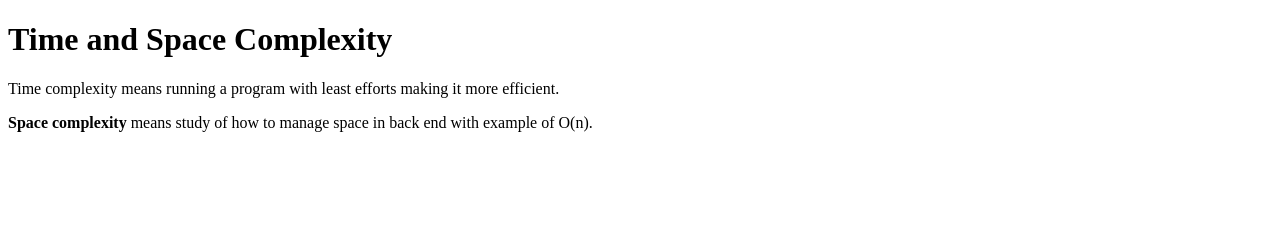
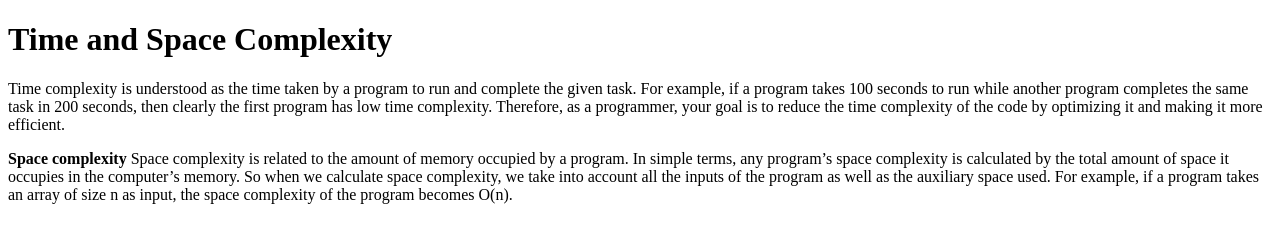
Before and after one commit to acciojob/time-and-space-complexity-shubh43, a website: page main.html in a window 1280 px wide. Drawn offline with Linux system fonts and the light colour scheme.

Commit message:
created a submission

```diff
--- a/main.html
+++ b/main.html
@@ -9,8 +9,8 @@
 <body>
 	<!-- the entire body must be written by student -->
 	<h1>Time and Space Complexity</h1>
-	<p>Time complexity means running a program with least efforts making it more efficient.</p>
-	<p><b>Space complexity</b> means study of how to manage space in back end with example of O(n).</p>
+	<p>Time complexity is understood as the time taken by a program to run and complete the given task. For example, if a program takes 100 seconds to run while another program completes the same task in 200 seconds, then clearly the first program has low time complexity. Therefore, as a programmer, your goal is to reduce the time complexity of the code by optimizing it and making it more efficient.</p>
+	<p><b>Space complexity</b> Space complexity is related to the amount of memory occupied by a program. In simple terms, any program’s space complexity is calculated by the total amount of space it occupies in the computer’s memory. So when we calculate space complexity, we take into account all the inputs of the program as well as the auxiliary space used. For example, if a program takes an array of size n as input, the space complexity of the program becomes O(n).</p>
 
     <script type="text/javascript" src="./script.js">
 </script>
```
